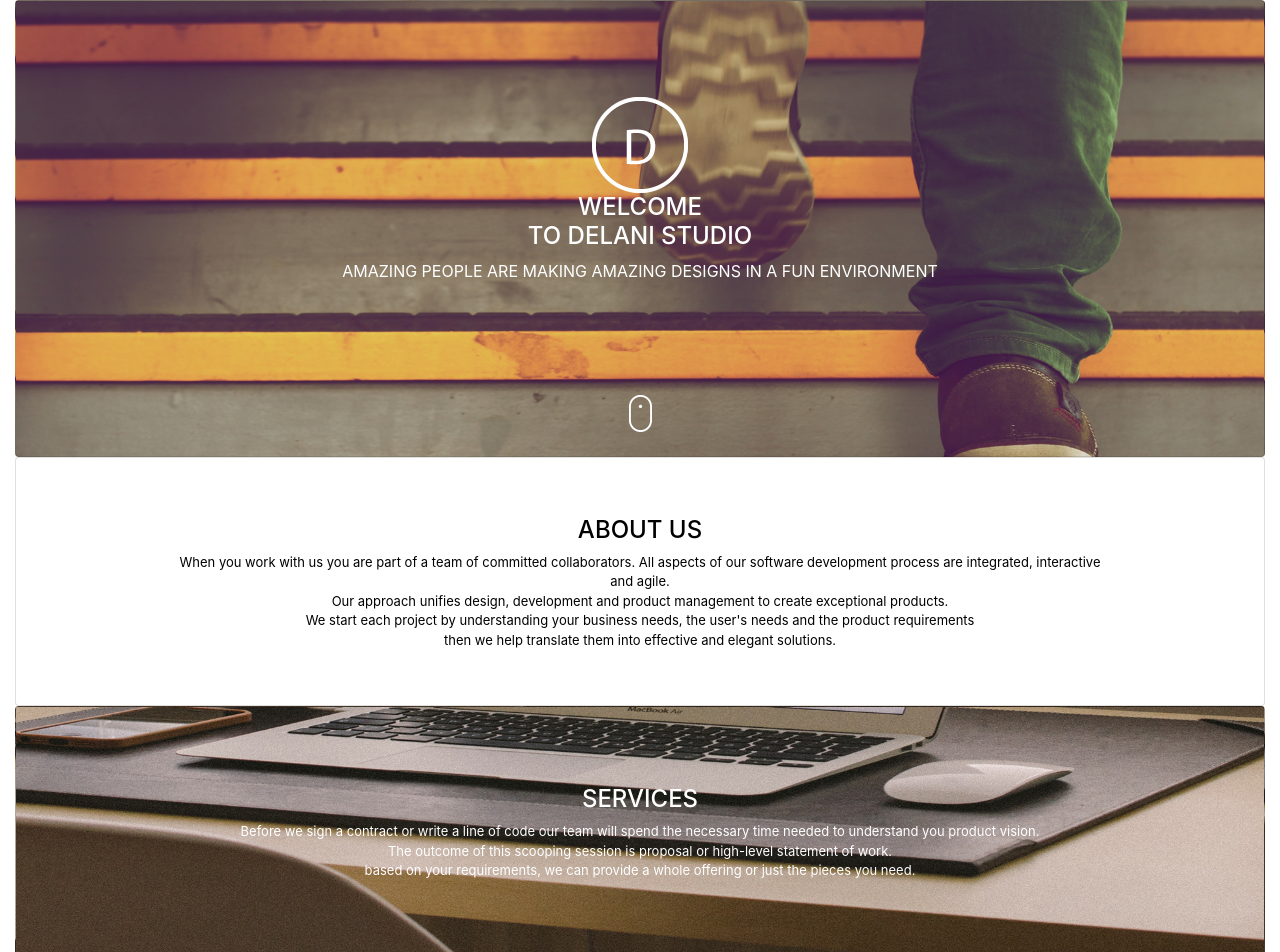
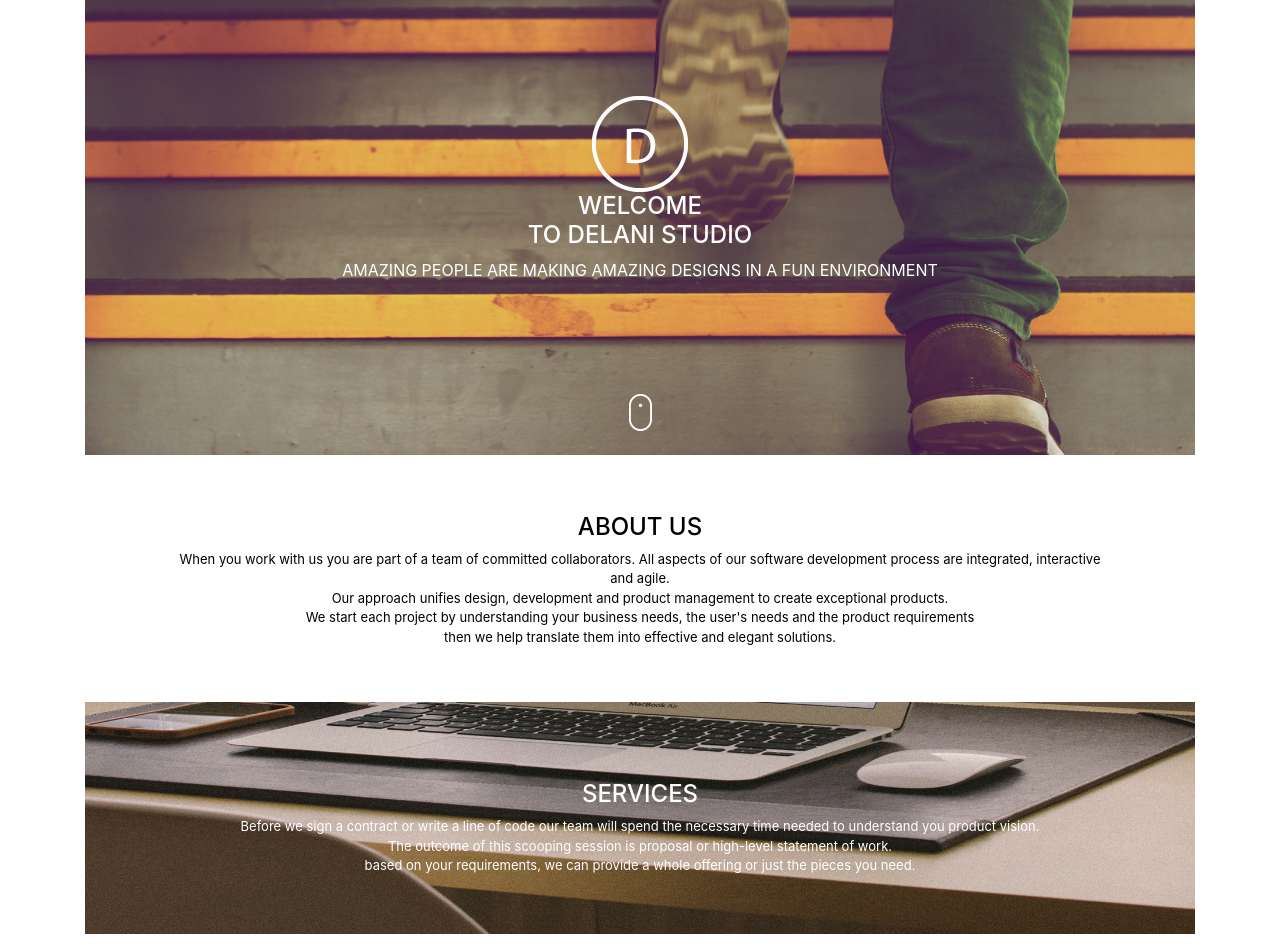
Before and after one commit to Clarisse-3924/Delani-Studio, a plain HTML site: page index.html in a window 1280 px wide. Shown: the top 952 px of the page. Drawn offline with Linux system fonts and the light colour scheme.

Commit message:
Remove cards and put div classes for all major sections.

```diff
--- a/css/styles.css
+++ b/css/styles.css
@@ -1,7 +1,7 @@
 body {
   background-color: white;
 }
-#intro {
+.intro {
   background-image: url(backgrounds/h_img.jpg);
   background-size: cover;
   text-align: center;
@@ -18,12 +18,12 @@
   margin-right: auto;
   display: block;
 }
-#aboutUs {
+.aboutUs {
   text-align: center;
   color: black;
   font-size: small;
 }
-#services {
+.services {
   background-image: url(backgrounds/s_image.jpg);
   background-size: cover;
   text-align: center;
@@ -54,7 +54,7 @@
 .row{
   padding:2%;
 }
-#Contact-Us {
+.Contact-Us {
   background-image: url(backgrounds/c_image.jpg);
   background-size:cover;
   display: cover;
--- a/index.html
+++ b/index.html
@@ -12,8 +12,8 @@
   <title>Delani Studio</title>
 </head>
 <body>
-  <div class="container-fluid">
-  <div class="card" id="intro">
+  <div class="container">
+  <div class="intro">
     <br><br><br><br>
     <img src="./assets/logo/logo.png" alt="Delani's studio logo." class="Dlogo">
     <h4>WELCOME<br>TO DELANI STUDIO</h4>
@@ -22,7 +22,7 @@
     <img src="./assets/mouse_click.png" alt="Image for mouse click." class="MouseClick">
     <br>
   </div>
-  <div class="card" id="aboutUs">
+  <div class="aboutUs">
     <br><br><br>
     <h4 style="text-align: center;">ABOUT US</h4>
     <p style="text-align: center;">When you work with us you are part of a team of committed collaborators. All aspects of our software development process are integrated, interactive<br> and agile.<br>
@@ -30,7 +30,7 @@
       your business needs, the user's needs and the product requirements<br> then we help translate them into effective and elegant solutions.
       <br><br><br>
   </div>
-  <div class="card" id="services">
+  <div class="services">
       <br><br><br><br>
       <h4 style="text-align: center;">SERVICES</h4>
       <p>Before we sign a contract or write a line of code our team will spend the necessary time needed to understand you product vision.<br>
@@ -38,7 +38,7 @@
         based on your requirements, we can provide a whole offering or just the pieces you need.
         <br><br><br><br>
   </div>
-  <div class="card" id="whatWeDo">
+  <div class="whatWeDo">
     <br>
       <h4 style="text-align: center;">WHAT WE DO</h4>
       <div class="row">
@@ -71,7 +71,7 @@
         </div>
       </div>
   </div>
-  <div class="card" id="Portfolio">
+  <div class="Portfolio">
       <h4 style="text-align: center;">PORTFOLIO</h4>
       <div class="row">
         <div class="col-3" id="work1">
@@ -126,7 +126,7 @@
         </div>
       </div>
     </div>
-  <div class="card" id="Contact-Us">
+  <div class="Contact-Us">
       <h4 style="text-align: center; color:white">CONTACT US</h4>
       <form id = "contact" onClick=preventDefault()>
           <div class="row" id="contact-info-input">
```
Also changed, not shown: js/script.js (+0 -15 lines).
